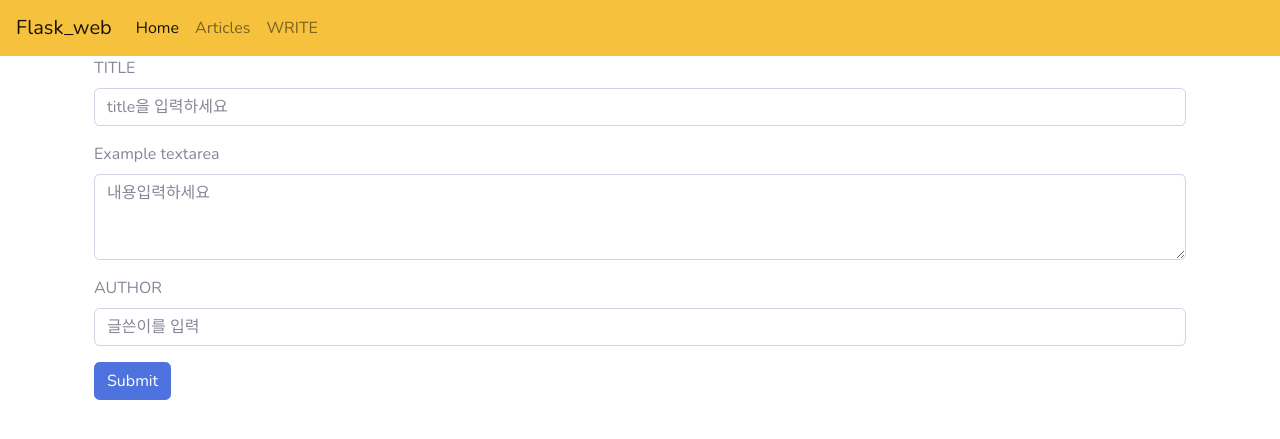
After one commit to Hantaeran/flask_web, a Flask app: page /add_article in a window 1280 px wide. The commit adds this page. Shown: the top 439 px of the page. Run offline with Flask 2, Linux system fonts and the light colour scheme; some libraries are stand-ins or nearby versions.

Commit message:
add_article.html

```diff
--- a/app.py
+++ b/app.py
@@ -1,6 +1,7 @@
-from flask import Flask , render_template, redirect
+from flask import Flask , render_template , redirect, request
 from data import Articles
 import pymysql
+
 db_connection = pymysql.connect(
 	    user    = 'root',
         passwd  = '1234',
@@ -9,42 +10,64 @@ db_connection = pymysql.connect(
     	charset = 'utf8'
 )
 
-
 app = Flask(__name__)
 
-@app.route('/')
+@app.route('/hello')
 def hello_world():
     return 'Hello World!'
 
-@app.route('/articles',methods=['GET','POST'])
+@app.route('/', methods=['GET', 'POST'])
+def index():
+    name="KIM"
+    return render_template('index.html',data=name)
+
+@app.route('/articles', methods=['GET', 'POST'])
 def articles():
+    # list_data = Articles()
     cursor = db_connection.cursor()
     sql = 'SELECT * FROM list;'
     cursor.execute(sql)
     topics = cursor.fetchall()
     print(topics)
-    return render_template('articles.html',data = topics)
+    return render_template('articles.html', data = topics)
 
 @app.route('/detail/<ids>')
 def detail(ids):
-    #list_data = Articles()
+    # list_data = Articles()
     cursor = db_connection.cursor()
-    sql = f'SELECT * FROM list where id ={int(ids)};'
+    sql = f'SELECT * FROM list WHERE id={int(ids)};'
     cursor.execute(sql)
     topic = cursor.fetchone()
     print(topic)
-    #for data in list_data:
-    #    if data ['id'] == int(ids):
-    #        article = data
+    # for data in list_data:
+    #     if data['id']==int(ids):
+    #         article = data
+
     return render_template('article.html',article=topic)
 
-@app.route('/delete/<ids>',methods=['GET','POST'])
+@app.route('/add_article',methods=['GET','POST'])
+def add_article():
+    if request.method == 'GET':
+        return render_template('add_article.html')
+
+    else:
+        title = request.form["title"]
+        desc = request.form["description"]
+        author = request.form["author"]
+
+        cursor = db_connection.cursor()
+        sql = f"insert into list(title, description, author) values('{title}','{desc}','{author}');"
+        cursor.execute(sql)
+        db_connection.commit()
+        return redirect('/articles')
+
+@app.route('/delete/<ids>', methods=['GET', 'POST'])
 def delete(ids):
     cursor = db_connection.cursor()
-    sql = f'delete from list where (id ={ids});'
+    sql = f'DELETE FROM list WHERE (id = {ids});'
     cursor.execute(sql)
     db_connection.commit()
     return redirect('/articles')
 
 if __name__ == '__main__':
-    app.run( debug=True)
+    app.run( debug=True )
--- /dev/null
+++ b/templates/add_article.html
@@ -0,0 +1,17 @@
+{% extends "layout.html" %} {% block body%}
+<form action="/add_article", method="POST">
+    <div class="form-group">
+        <label for="exampleInputEmail1">TITLE</label>
+        <input type="text" class="form-control" name="title" id="exampleInputEmail1" aria-describedby="emailHelp" placeholder="title을 입력하세요">
+    </div>
+    <div class="form-group">
+        <label for="exampleFormControlTextarea1">Example textarea</label>
+        <textarea class="form-control" id="exampleFormControlTextarea1" name = "description" rows="3" placeholder="내용입력하세요"></textarea>
+    </div>
+    <div class="form-group">
+        <label for="exampleInputEmail1">AUTHOR</label>
+        <input type="text" class="form-control" name="author" id="exampleInputEmail1" aria-describedby="emailHelp" placeholder="글쓴이를 입력">
+    </div>
+    <button type="submit" class="btn btn-primary">Submit</button>
+</form>
+{% endblock %}
--- a/templates/includes/navbar.html
+++ b/templates/includes/navbar.html
@@ -12,6 +12,9 @@
         <li class="nav-item">
           <a class="nav-link" href="/articles">Articles</a>
         </li>
+        <li class="nav-item">
+          <a class="nav-link" href="/add_article">WRITE</a>
+        </li>
 
       </ul>
 
--- a/templates/layout.html
+++ b/templates/layout.html
@@ -16,10 +16,11 @@
     <link href="{{url_for('static', filename='vendor/datatables/dataTables.bootstrap4.min.css')}}" rel="stylesheet">
     <title>게시판</title>
 </head>
+
 <body>
     {% include "includes/navbar.html" %}
     <div class="container">
-    {% block body %} {% endblock %}
+        {% block body %} {% endblock %}
     </div>
     <!-- Bootstrap core JavaScript-->
     <script src="{{ url_for( 'static', filename='vendor/jquery/jquery.min.js')}}"></script>
```
Also changed, not shown: templates/article.html (+7 -7 lines), templates/articles.html (+4 -11 lines).
